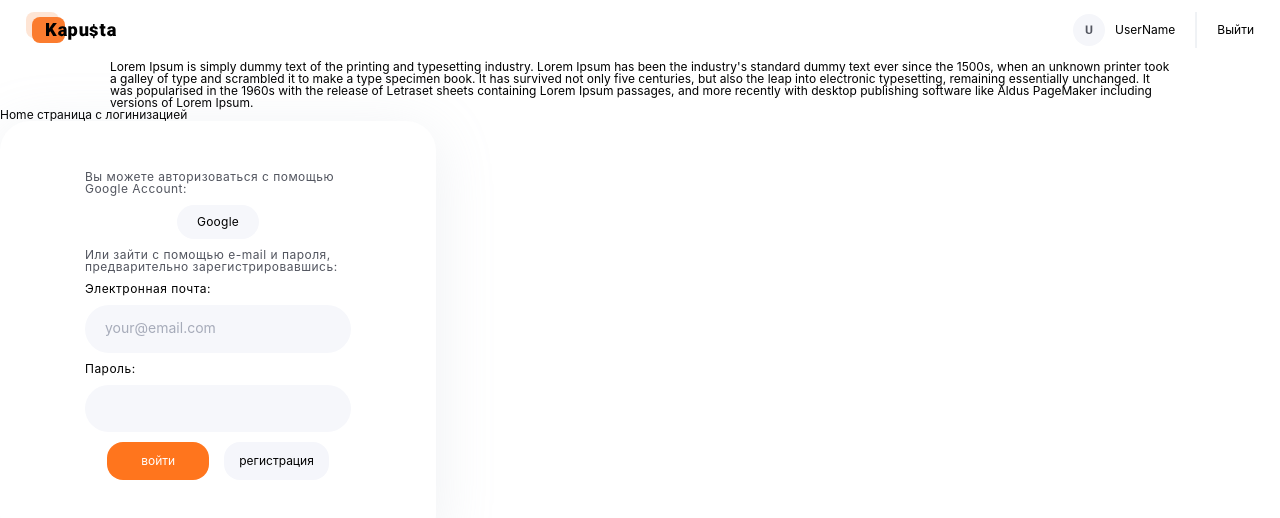
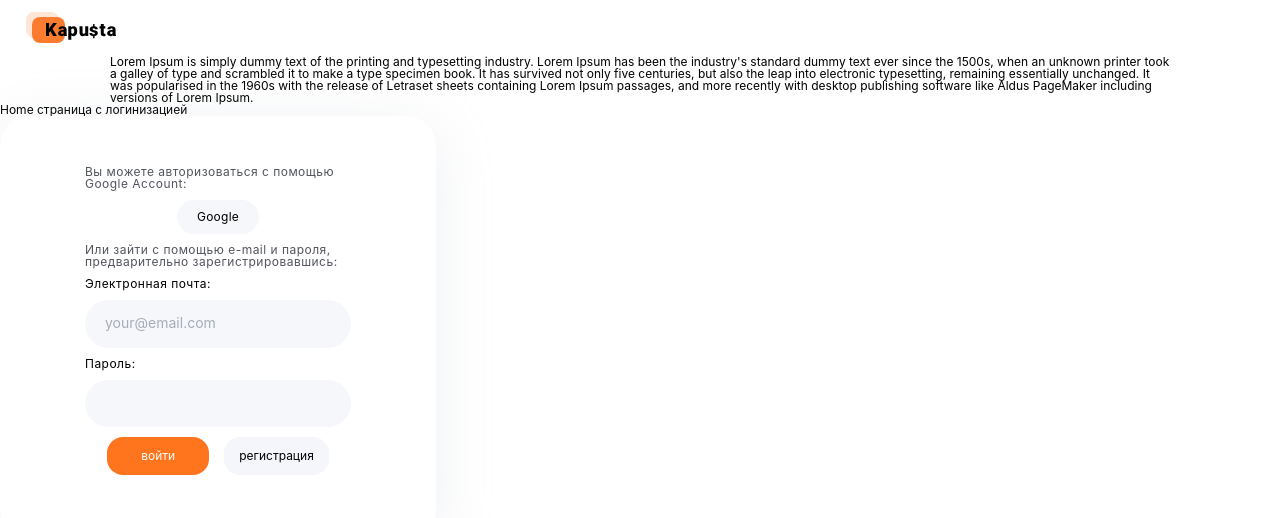
Before and after one commit to Botsman9/project-kapusta-app, a React (Create React App) app: page /home in a window 1280 px wide. Shown: the top 518 px of the page. Built offline with nearby package versions, Linux system fonts and the light colour scheme.

Commit message:
fix menu logout in header

```diff
--- a/src/components/Header/Header.jsx
+++ b/src/components/Header/Header.jsx
@@ -1,3 +1,4 @@
+import { useSelector } from 'react-redux';
 import logo from '../../imges/svg/logo.svg';
 import s from './Header.module.css';
 import UserMenuMob from './UserMenu/UserMenuMob';
@@ -5,11 +6,12 @@ import UserMenu from './UserMenu/UserMenu';
 import useWindowSize from '../../hooks/useWindowSize';
 
 function Header() {
+  const isLoggedIn = useSelector(state => state.auth.isLoggedIn);
   const [height, width] = useWindowSize();
   return (
     <div className={s.HeaderContainer}>
       <img src={logo} alt="logo" className={s.logo} />
-      {width <= 787 ? <UserMenuMob /> : <UserMenu />}
+      {isLoggedIn && (width <= 787 ? <UserMenuMob /> : <UserMenu />)}
     </div>
   );
 }
```
